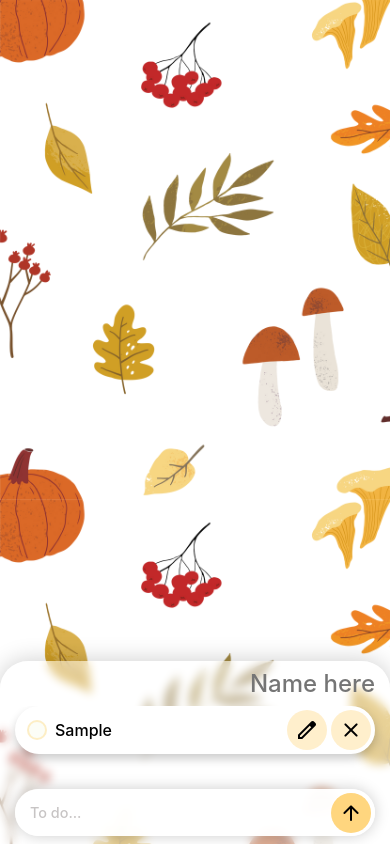
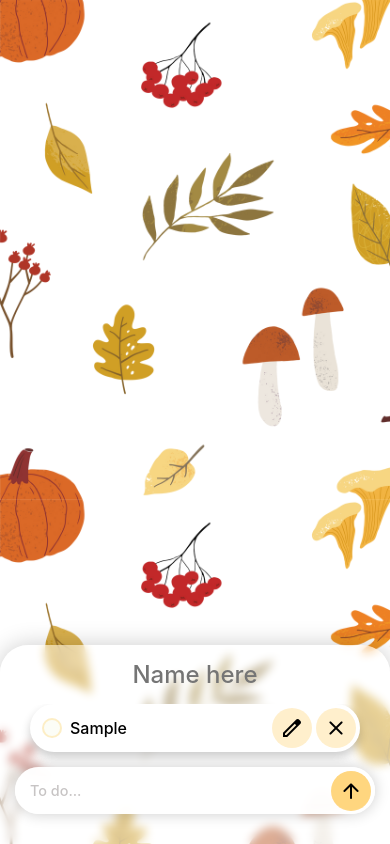
Before and after one commit to XOFFF/todo, a plain HTML site: page src/index.html in a window 390 px wide. Both pictures are taken after typing "Sample" into the empty fields and a click on the button "arrow_downward". Drawn offline with nearby package versions, Linux system fonts and the light colour scheme.

Commit message:
name centered, part-created textarea tasks, not for safari

```diff
--- a/src/script.js
+++ b/src/script.js
@@ -50,7 +50,7 @@ function addTasks() {
 
 		const task = document.createElement('div');
 		const checkbox = task.appendChild(document.createElement('input'));
-    const text = task.appendChild(document.createElement('input'));
+		const text = task.appendChild(document.createElement('textarea'));
 		const editBtn = task.appendChild(document.createElement('button'));
 		const deleteBtn = task.appendChild(document.createElement('button'));
 
@@ -65,6 +65,9 @@ function addTasks() {
 		text.type = 'text';
 		text.readOnly = true;
 		text.value = todo.content;
+
+		const lines = text.value.split('\n').length || 1;
+		text.rows = lines;
 
 		// Edit btn initialization
 		editBtn.type = 'button';
--- a/src/style.css
+++ b/src/style.css
@@ -3,7 +3,7 @@
 	--main-box-back-color: #f5f545;
 	--grey: #a0a0a0;
 	--rounded: 20px;
-	--gap-basic: 15px;
+	--gap-basic: 1rem;
 	--gap-task: 4px;
 	--back-color: #fcfdf6;
 	--task-color: var(--back-color);
@@ -43,22 +43,24 @@ body {
 	display: flex;
 	align-items: center;
 	justify-content: center;
-	padding-top: 0;
-	padding-bottom: 1rem;
+	margin-bottom: var(--gap-basic);
 }
 
 .header input {
 	min-width: 0;
 	width: fit-content;
 	field-sizing: content;
-	text-align: right;
+	text-align: center;
 	font-size: 1.5rem;
 	font-weight: 500;
 }
 
 .main-box {
+	/* display: flex;
+	flex-direction: column;
+	gap: var(--gap-basic); */
 	padding: var(--gap-basic);
-	/* gap: 0px; */
+	padding-bottom: 0;
 	margin-bottom: fit-content;
 	border-radius: var(--rounded);
 	background: var(--main-box-color);
@@ -70,25 +72,30 @@ body {
 	display: flex;
 	align-items: center;
 	justify-content: space-between;
-	gap: 5px;
-	margin: 0 var(--gap-basic);
 	margin-bottom: var(--gap-basic);
 	border-radius: var(--rounded);
 }
 
 .tasks-list:empty {
 	visibility: hidden;
-	padding: 0;
+	display: none;
+	/* padding: 0; */
 }
 
 input:not([type='checkbox']),
-button {
+button,
+textarea {
+	overflow: hidden;
 	appearance: none;
 	border: none;
 	outline: none;
 	background: none;
 	cursor: initial;
 }
+
+/* textarea {
+	height: 1rem;
+} */
 
 input[type='checkbox'] {
 	flex-shrink: 0;
@@ -169,10 +176,11 @@ input[type='checkbox']:checked {
 	max-height: 60vh;
 	border-radius: var(--rounded);
 	background: var(--main-box-back-color);
-	padding: var(--gap-basic);
 	overflow-x: hidden;
 	overflow-y: overlay;
 	scrollbar-width: none;
+	padding: var(--gap-basic);
+	padding-top: 0;
 }
 
 .task {
@@ -191,6 +199,12 @@ input[type='checkbox']:checked {
 	width: 100%;
 	font-weight: 500;
 	font-size: 1rem;
+
+	overflow: hidden;
+	resize: none;
+	white-space: pre-wrap;
+	word-break: break-word;
+	field-sizing: content;
 }
 
 .completed {
@@ -211,10 +225,6 @@ input[type='checkbox']:checked {
 	}
 
 	.header {
-		justify-content: end;
-		margin-right: var(--gap-basic);
-		padding-top: 0.5rem;
-		padding-bottom: 0.5rem;
 		order: 2;
 	}
 
@@ -231,7 +241,6 @@ input[type='checkbox']:checked {
 	}
 
 	.main-header {
-		margin-bottom: 0;
 		order: 0;
 	}
 
@@ -245,10 +254,7 @@ input[type='checkbox']:checked {
 		flex-direction: column-reverse;
 		margin: 0;
 		margin-bottom: 0;
-		padding-top: 0;
-		padding-left: 0px;
-		padding-right: 0px;
-		padding-bottom: 8px;
+		padding-bottom: var(--gap-basic);
 		border-radius: var(--rounded) var(--rounded) 0 0;
 	}
 }
--- a/src/style_autumn.css
+++ b/src/style_autumn.css
@@ -37,7 +37,6 @@ body {
 }
 
 .tasks-list {
-	padding-top: 0px;
 	background: none;
 }
 
```
Also changed, not shown: src/index.html (+0 -1 lines). Lines whose indentation alone changed are shown as unchanged.
